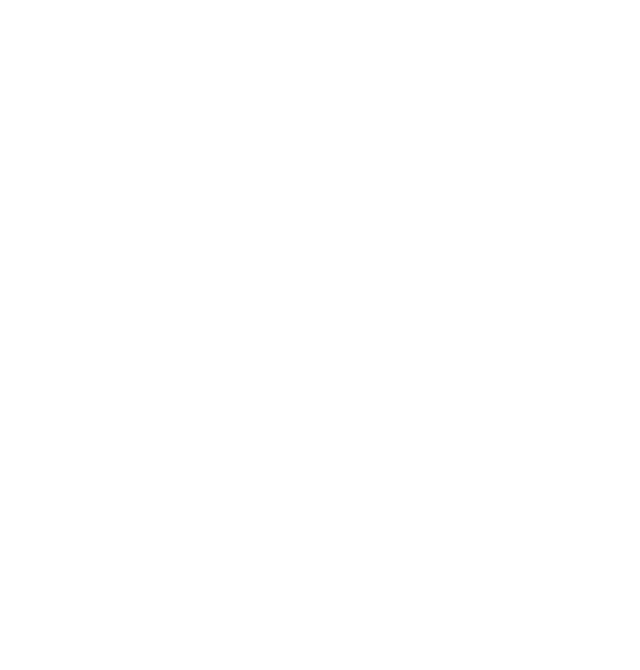
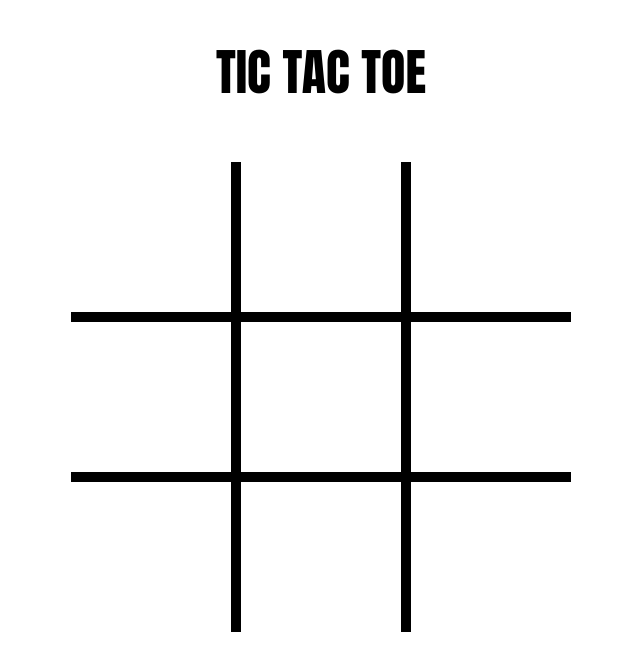
Before and after one commit to Derrickdog/tic-tac-toe, a plain HTML site: page index.html in a window 1280 px wide. Shown: the whole page, without its empty margins (319-959 px from the left). Drawn offline with Linux system fonts and the light colour scheme.

Commit message:
Add board

```diff
--- a/index.html
+++ b/index.html
@@ -9,6 +9,17 @@
     <script src="index.js" defer></script>
 </head>
 <body>
-
+    <h1>Tic Tac Toe</h1>
+    <div id="gameboard">
+        <div class="square"></div>
+        <div class="square"></div>
+        <div class="square"></div>
+        <div class="square"></div>
+        <div class="square"></div>
+        <div class="square"></div>
+        <div class="square"></div>
+        <div class="square"></div>
+        <div class="square"></div>
+    </div>
 </body>
 </html>
--- a/styles.css
+++ b/styles.css
@@ -0,0 +1,23 @@
+body{
+    /* font-family: -apple-system, BlinkMacSystemFont, 'Segoe UI', Roboto, Oxygen, Ubuntu, Cantarell, 'Open Sans', 'Helvetica Neue', sans-serif; */
+    font-family: Impact, Haettenschweiler, 'Arial Narrow Bold', sans-serif;
+    font-size: 25px;
+    text-align: center;
+    text-transform: uppercase;
+}
+h1{
+    padding-bottom: 20px;
+}
+#gameboard{
+    display: grid;
+    grid-template-columns: repeat(3, 1fr);
+    grid-template-rows: repeat(3, 150px);
+    column-gap: 10px;
+    row-gap: 10px;
+    background-color: black;
+    margin: auto;
+    max-width: 500px;
+}
+.square{
+    background-color: white;
+}
```
